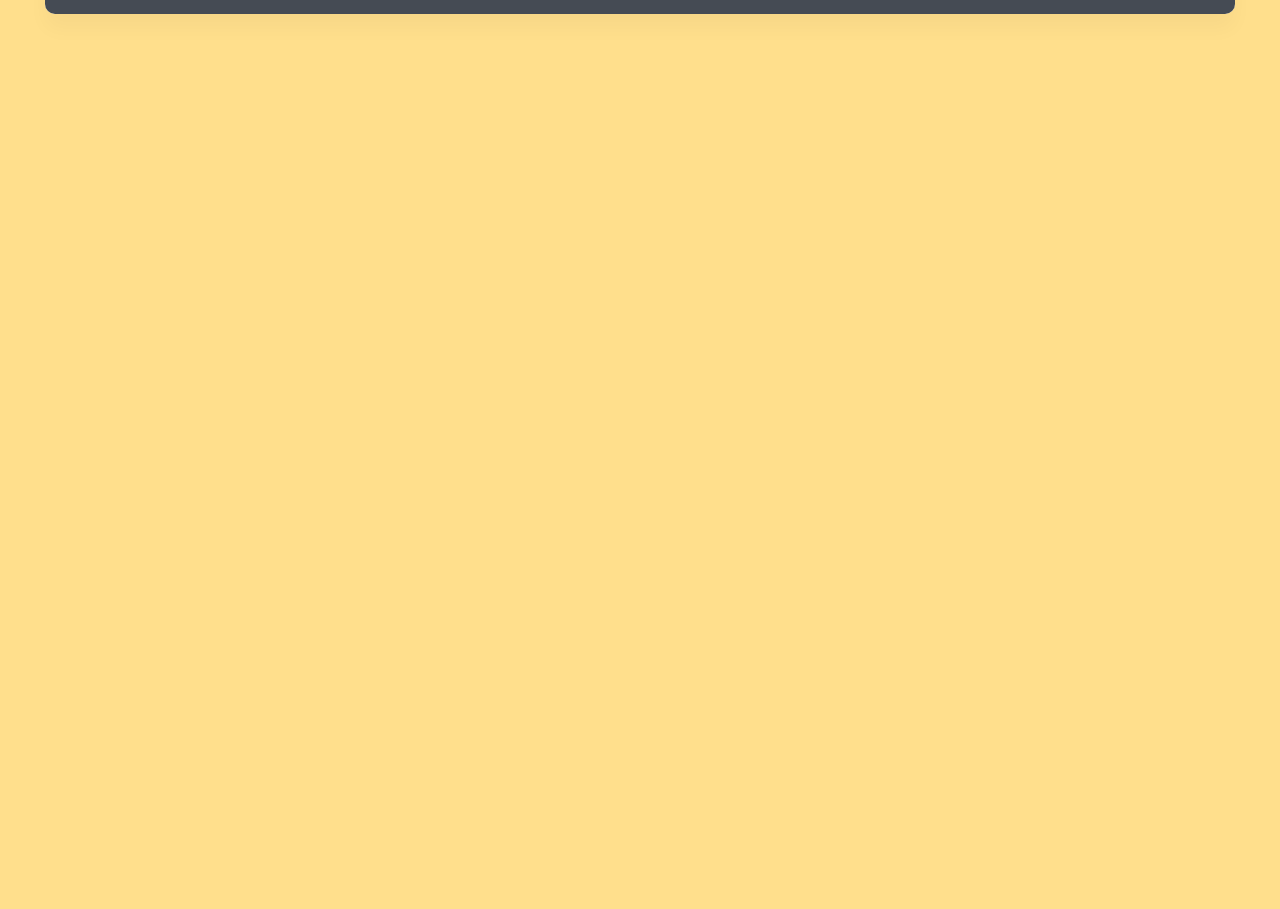
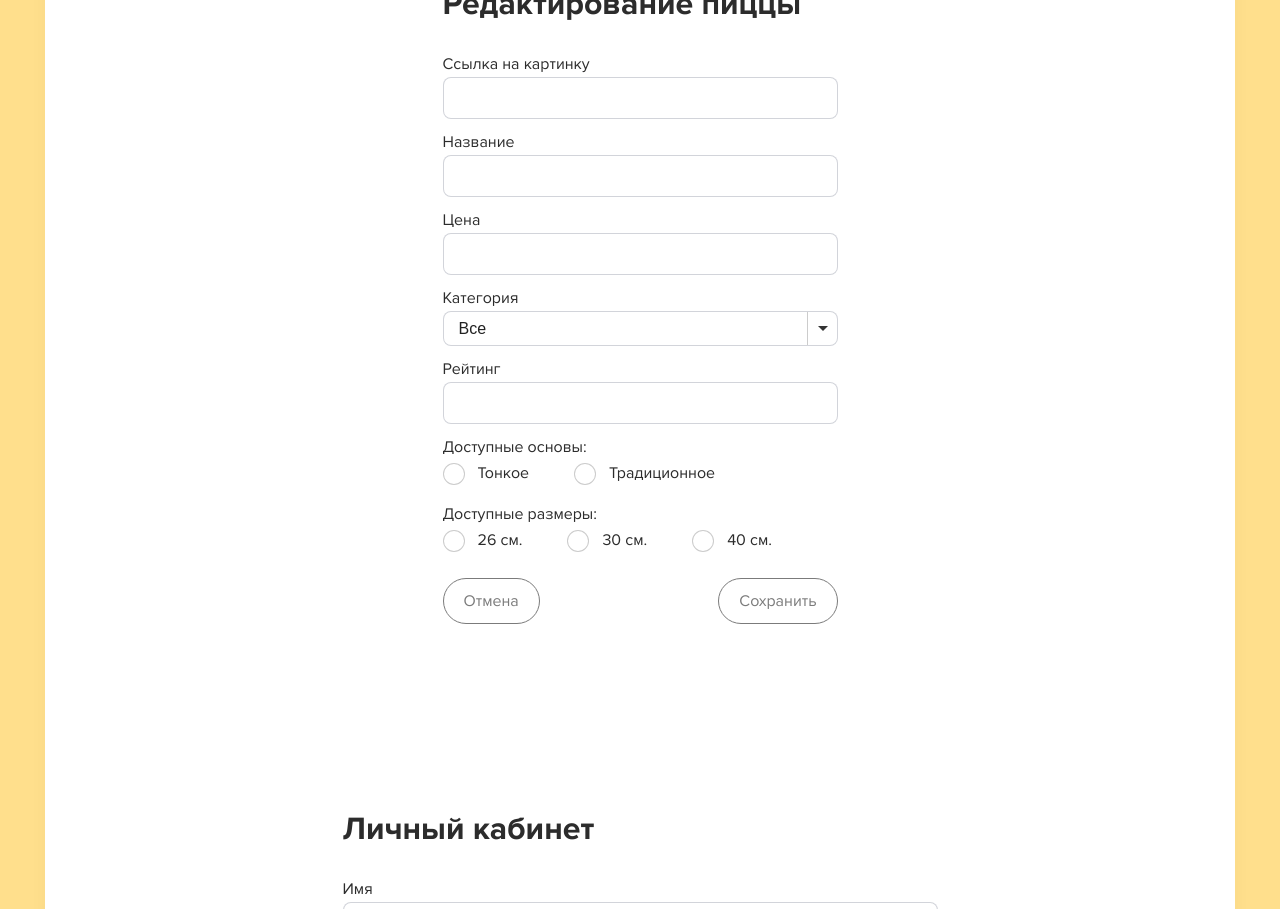
Before and after one commit to TimmTha7er/pizza-work, a React (Create React App) app in the folder client/: page /empty-cart in a window 1280 px wide. Shown: the part 2920-3829 px from the top of the page. Before the commit the page ends 2979 px from the top, so only its background shows below. Built offline with nearby package versions, Linux system fonts and the light colour scheme.

Commit message:
add page profile

```diff
--- a/client/src/components/Admin/EditPizza.jsx
+++ b/client/src/components/Admin/EditPizza.jsx
@@ -1,9 +1,109 @@
-import React from "react";
+import React from 'react';
 
 const EditPizza = () => {
-	return (
-		<h1>Edit Pizza</h1>
-	)
-}
+  return (
+    <div class='edit-pizza page'>
+      <div class='container edit-pizza__container'>
+        <h2 class='edit-pizza__title'>Редактирование пиццы</h2>
+        <form action='' class='pizza-form'>
+          <label for='' class='pizza-form__label'>
+            Ссылка на картинку
+          </label>
+          <input type='text' class='pizza-form__input input' />
+          <label for='' class='pizza-form__label'>
+            Название
+          </label>
+          <input type='text' class='pizza-form__input input' />
+          <label for='' class='pizza-form__label'>
+            Цена
+          </label>
+          <input type='text' class='pizza-form__input input' />
+
+          <label for='' class='pizza-form__label'>
+            Категория
+          </label>
+          {/* <!-- <input type="text" class="pizza-form__input input" /> --> */}
+
+          <div class='pizza-form__select-wrap'>
+            <select class='select' name='filters'>
+              <option value='Все'> Все </option>
+              <option value='Мясные'> Мясные </option>
+              <option value='Вегатарианские'> Вегатарианские </option>
+              <option value='Гриль'> Гриль </option>
+              <option value='Острые'> Острые </option>
+            </select>
+          </div>
+
+          <label for='' class='pizza-form__label'>
+            Рейтинг
+          </label>
+          <input type='text' class='pizza-form__input input' />
+
+          <fieldset class='pizza-form__bases'>
+            <legend class='pizza-form__legend'>Доступные основы:</legend>
+            <input
+              class='pizza-form__checkbox visually-hidden'
+              type='checkbox'
+              name='тонкое'
+              id='base-thin'
+            />
+            <label for='base-thin' class='pizza-form__ch-b-label'>
+              Тонкое
+            </label>
+            <input
+              class='pizza-form__checkbox visually-hidden'
+              type='checkbox'
+              name='Традиционное'
+              id='base-traditional'
+            />
+            <label for='base-traditional' class='pizza-form__ch-b-label'>
+              Традиционное
+            </label>
+          </fieldset>
+
+          <fieldset class='pizza-form__sizes'>
+            <legend class='pizza-form__legend'>Доступные размеры:</legend>
+            <input
+              class='pizza-form__checkbox visually-hidden'
+              type='checkbox'
+              name='26 см.'
+              id='size-26'
+            />
+            <label for='size-26' class='pizza-form__ch-b-label'>
+              26 см.
+            </label>
+            <input
+              class='pizza-form__checkbox visually-hidden'
+              type='checkbox'
+              name='30 см.'
+              id='size-30'
+            />
+            <label for='size-30' class='pizza-form__ch-b-label'>
+              30 см.
+            </label>
+            <input
+              class='pizza-form__checkbox visually-hidden'
+              type='checkbox'
+              name='40 см.'
+              id='size-40'
+            />
+            <label for='size-40' class='pizza-form__ch-b-label'>
+              40 см.
+            </label>
+          </fieldset>
+
+          <div class='pizza-form__btns'>
+            <a href='' class='button button_grey pizza-form__cansel-btn'>
+              Отмена
+            </a>
+            <a href='' class='button button_grey pizza-form__save-btn'>
+              Сохранить
+            </a>
+          </div>
+        </form>
+      </div>
+    </div>
+  );
+};
 
 export default EditPizza;
--- /dev/null
+++ b/client/src/components/Admin/Profile.jsx
@@ -0,0 +1,55 @@
+import React from 'react';
+
+const Profile = () => {
+  return (
+    <div class='profile page'>
+      <div class='container profile__container'>
+        <h2 class='profile__title'>Личный кабинет</h2>
+        <form class='profile-form' action=''>
+          <label class='profile-form__label' for=''>
+            Имя
+          </label>
+          <input
+            class='profile-form__input input'
+            type='text'
+            placeholder='Введите имя'
+          />
+          <label class='profile-form__label' for=''>
+            Номер телефона
+          </label>
+          <input
+            class='profile-form__input input'
+            type='text'
+            placeholder='Введите номер телефона'
+          />
+          <label class='profile-form__label' for=''>
+            Email
+          </label>
+          <input
+            class='profile-form__input input'
+            type='text'
+            placeholder='Введите Email'
+          />
+          <label class='profile-form__label' for=''>
+            Адрес
+          </label>
+          <textarea
+            class='profile-form__textarea input'
+            placeholder='Введите ваш адрес'
+          ></textarea>
+
+          <div class='profile-form__btns'>
+            <a href='' class='button button_grey profile-form__btn'>
+              Выйти
+            </a>
+            <a href='' class='button button_grey profile-form__btn'>
+              Сохранить
+            </a>
+          </div>
+        </form>
+      </div>
+    </div>
+  );
+};
+
+export default Profile;
--- a/client/src/components/App.js
+++ b/client/src/components/App.js
@@ -10,7 +10,8 @@ import {
   EditPizza,
   EditFilters,
   Login,
-  Ordering
+  Ordering,
+  Profile
 } from './';
 
 // TODO
@@ -59,6 +60,8 @@ const App = () => {
       <EditFilters />
       <Login />
       <Ordering />
+      <EditPizza />
+      <Profile />
 
       <Footer />
     </div>
--- a/client/src/components/index.js
+++ b/client/src/components/index.js
@@ -1,5 +1,3 @@
-export { default as EditPizza } from './Admin/EditPizza';
-
 export { default as Header } from './Header/Header';
 export { default as Logo } from './Header/Logo';
 export { default as UserBar } from './Header/UserBar';
@@ -35,5 +33,7 @@ export { default as Footer } from './Footer';
 export { default as EditFilters } from './Admin/EditFilters';
 export { default as Login } from './Admin/Login';
 export { default as Ordering } from './Admin/Ordering';
+export { default as EditPizza } from './Admin/EditPizza';
+export { default as Profile } from './Admin/Profile';
 
 export { default as App } from './App';
--- /dev/null
+++ b/client/src/scss/components/_pizza-form.scss
@@ -0,0 +1,177 @@
+// ----------------------------------------------
+//		edit pizza
+// ----------------------------------------------
+.edit-pizza {
+  &__container {
+    max-width: 425px;
+
+    @media only screen and (max-width: 1200px) {
+      max-width: 425px;
+    }
+  }
+}
+
+.pizza-form {
+  &__label {
+    display: block;
+    margin-bottom: 5px;
+  }
+
+  &__ch-b-label {
+    position: relative;
+    margin-right: 45px;
+    padding-left: 35px;
+    user-select: none;
+    cursor: pointer;
+
+    @media only screen and (max-width: 768px) {
+      margin-right: 30px;
+    }
+    @media only screen and (max-width: 480px) {
+      margin-right: 15px;
+    }
+  }
+
+  &__input {
+    margin-bottom: 15px;
+  }
+
+  &__checkbox {
+    /* создание своего чекбокса */
+    & + label::before,
+    & + label::after {
+      content: '';
+      display: inline-block;
+      position: absolute;
+      top: 0;
+      left: 0;
+      width: 22px;
+      height: 22px;
+      margin-right: 9px;
+      border-radius: 50%;
+      background-color: #fff;
+      border: 1px solid rgba(0, 0, 0, 0.2);
+      transition: border-color 0.25s ease, background-colo 0.25s ease;
+    }
+
+    & + label::after {
+      top: 12px;
+      opacity: 0;
+      visibility: hidden;
+      width: 12px;
+      height: 12px;
+      margin: -7px 0px 0px 5px;
+      background-color: rgb(255, 105, 0);
+    }
+
+    /* при наведении курсора на checkbox */
+    &:not(:disabled):not(:checked) + label:hover::before {
+      border-color: $accent-color;
+    }
+
+    /* для активного чекбокса (при нажатии на него) */
+    &:not(:disabled):active + label::before {
+      border-width: 2px;
+    }
+
+    /* для чекбокса, находящегося в фокусе */
+    &:focus + label::before {
+      box-shadow: 0 0 0 0.2rem rgba(255, 105, 0, 0.15);
+    }
+
+    /* для чекбокса, находящегося в фокусе и не находящегося в состоянии checked */
+    &:focus:not(:checked) + label::before {
+      border-width: 2px;
+    }
+
+    /* для чекбокса, находящегося в состоянии checked */
+    &:checked + label::after {
+      opacity: 1;
+      visibility: visible;
+    }
+    &:checked + label::before {
+      border-color: rgba(255, 105, 0, 0.4);
+    }
+
+    /* для чекбокса, находящегося в состоянии disabled */
+    &:disabled + label::before {
+      background-color: #e9ecef;
+    }
+  }
+
+  &__sizes {
+    margin-bottom: 30px;
+  }
+
+  &__bases {
+    margin-bottom: 25px;
+  }
+
+  &__legend {
+    margin-bottom: 10px;
+  }
+
+  &__btns {
+    display: flex;
+    justify-content: space-between;
+  }
+
+  &__select-wrap {
+    margin-bottom: 15px;
+    position: relative;
+
+    &:before {
+      content: '';
+      display: block;
+      position: absolute;
+      top: 1px;
+      right: 30px;
+      width: 1px;
+      height: 33px;
+      background-color: #ccc;
+      pointer-events: none;
+      z-index: 1;
+    }
+
+    &:after {
+      content: '';
+      border-style: solid;
+      border-width: 5px 5px 0 5px;
+      border-color: #333 transparent transparent transparent;
+      pointer-events: none;
+
+      position: absolute;
+      top: 50%;
+      right: 10px;
+      z-index: 1;
+      margin-top: -2px;
+    }
+  }
+}
+
+.select {
+  width: 100%;
+  padding: 8px 15px;
+  border-radius: 8px;
+  border: 1px solid rgba(115, 121, 140, 0.32);
+  background-color: #fff;
+  appearance: none;
+
+  /* Убираем стандартные стрелочки в IE */
+  &::-ms-expand {
+    display: none;
+  }
+
+  &:focus {
+    outline: 0;
+    // border-color: #2cb0d8;
+  }
+
+  &:hover {
+    cursor: pointer;
+  }
+
+  & > option:hover {
+    background-color: red;
+  }
+}
--- /dev/null
+++ b/client/src/scss/components/_profile.scss
@@ -0,0 +1,36 @@
+// ----------------------------------------------
+//		profile
+// ----------------------------------------------
+.profile {
+  &__container {
+    max-width: 625px;
+
+    @media only screen and (max-width: 1200px) {
+      max-width: 425px;
+    }
+  }
+}
+
+.profile-form {
+  &__btns {
+    display: flex;
+    justify-content: space-between;
+  }
+
+  &__input {
+    margin-bottom: 15px;
+  }
+
+  &__label {
+    display: block;
+    margin-bottom: 5px;
+  }
+
+  &__textarea {
+    width: 100%;
+    min-height: 75px;
+    outline: none;
+    resize: none;
+    margin-bottom: 35px;
+  }
+}
--- a/client/src/scss/index.scss
+++ b/client/src/scss/index.scss
@@ -12,6 +12,8 @@
 @import './components/filters-form';
 @import './components/login-form';
 @import './components/ordering';
+@import './components/pizza-form';
+@import './components/profile';
 
 
 @import './components/footer';
```
